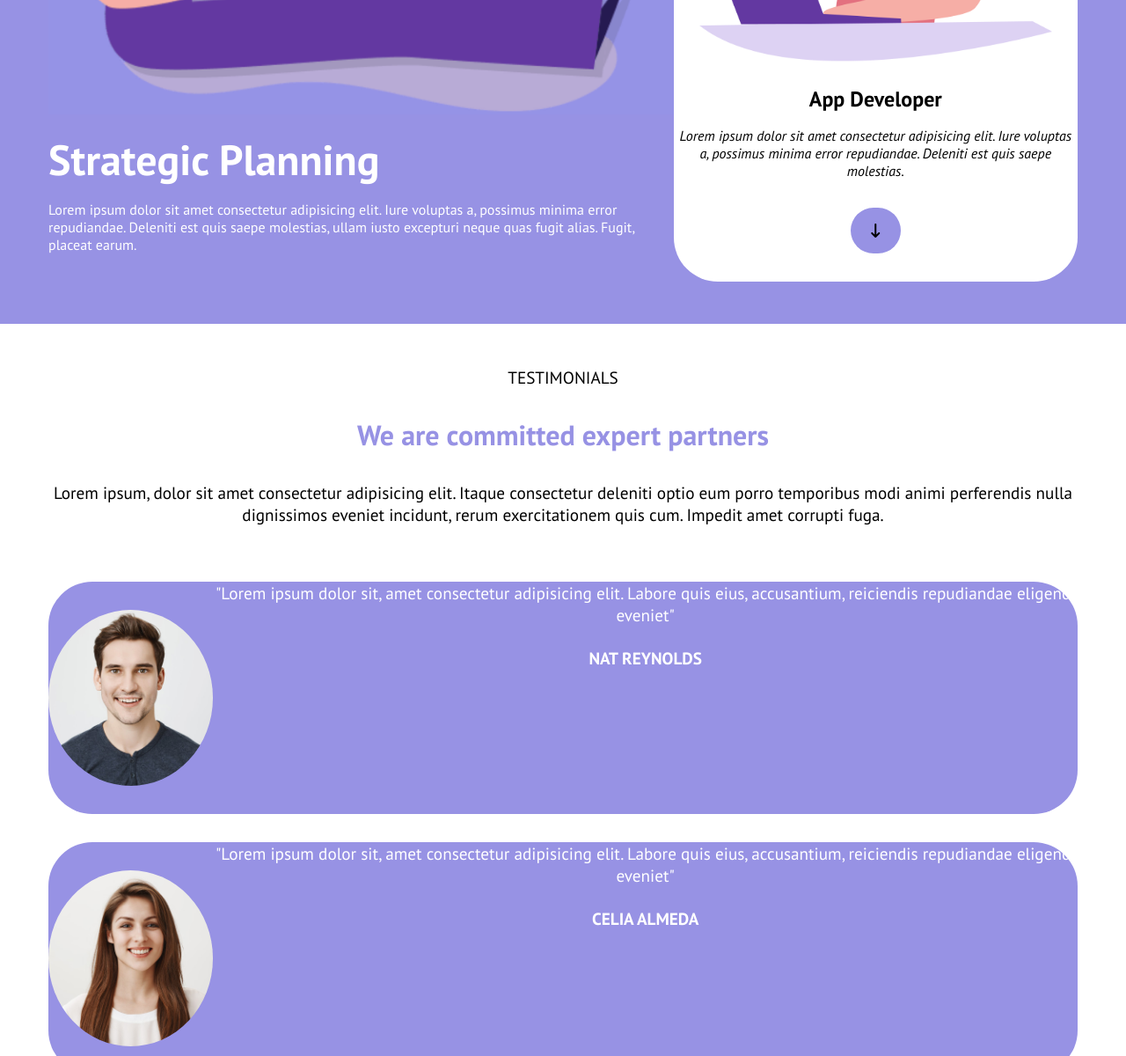
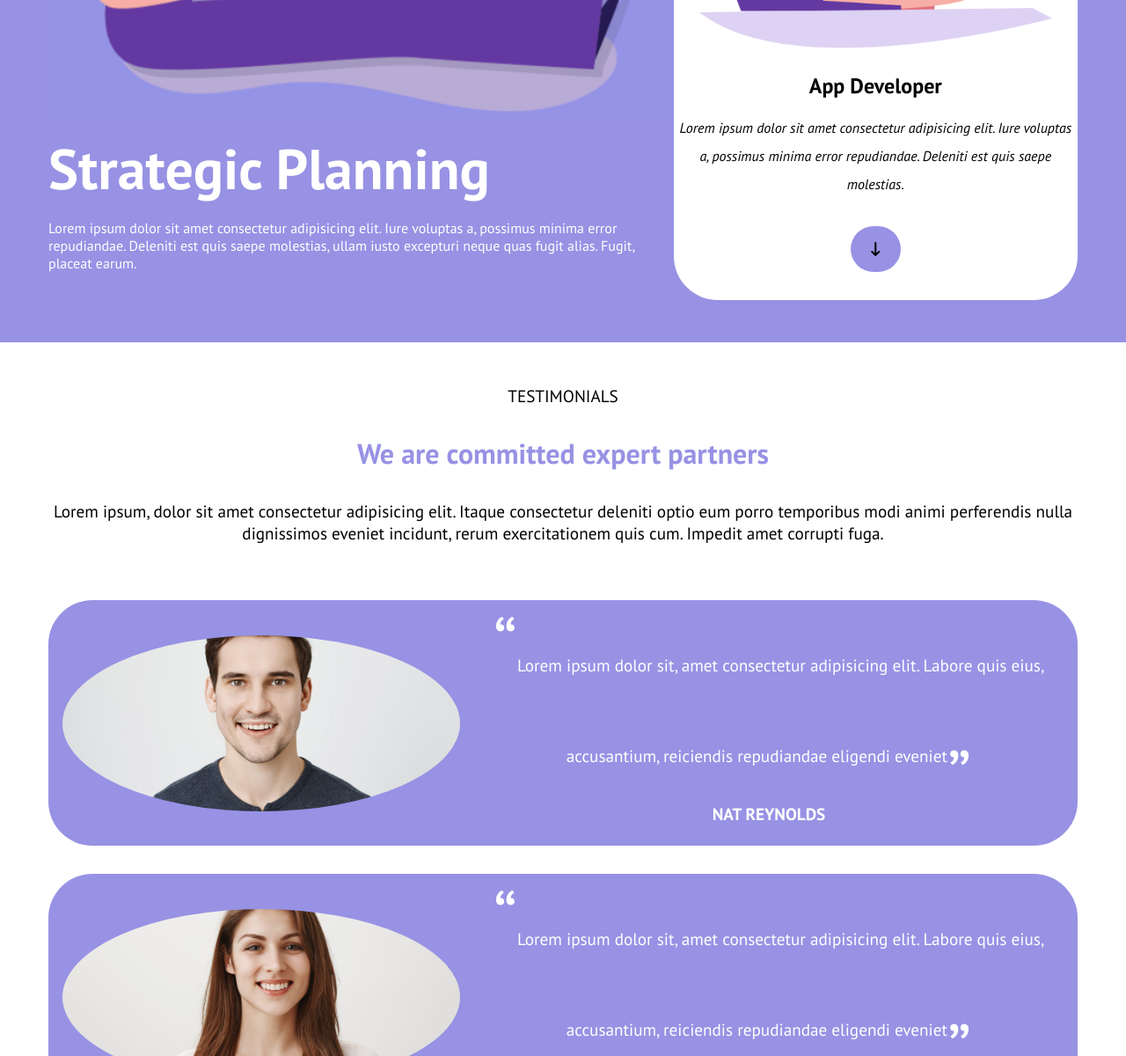
Before and after one commit to Giuseppe-Lo-Re/htmlcss-responsive-layout, a plain HTML site: page index.html in a window 1280 px wide. Shown: the part 1600-2800 px from the top of the page at 88% size. Drawn offline with Linux system fonts and the light colour scheme.

Commit message:
Testimonials section in progress

```diff
--- a/css/style.css
+++ b/css/style.css
@@ -55,8 +55,9 @@ h2 {
     padding-bottom: 2rem;
 }
 
-.italic {
+.italic-lineheight {
     font-style: italic;
+    line-height: 2em;
 }
 
 .font-size {
@@ -67,6 +68,9 @@ h2 {
     text-align: left;
 }
 
+.rotate {
+    transform: rotate(180deg);
+}
 /* END COMMON */
 
 
@@ -123,7 +127,7 @@ section {
 
 .intro-col {
     width: 100%;
-    padding-bottom: 1rem;
+    padding-bottom: 2rem;
 }
 
 .intro-col .btn-large {
@@ -235,6 +239,12 @@ section {
     margin: 2rem 0;
 }
 
+.review-card span {
+    font-size: 5rem;
+    display: inline-block;
+
+}
+
 .author {
     padding: 1.5rem;
     font-size: 1.2rem;
@@ -305,7 +315,7 @@ footer {
     /* Strategy section */
 
     .font-size {
-        font-size: 3rem;
+        font-size: 4rem;
     }
 
 
@@ -313,6 +323,12 @@ footer {
 
     .review-card {
         display: flex;
+        align-items: center;
+    }
+
+    .square-img-box {
+        width: 60%;
+        margin-left: 1rem;
     }
 
     /* Benefits Section */
@@ -371,7 +387,7 @@ footer {
 
     .double-col-container {
         display: flex;
-        align-items: flex-end;
+        /* align-items: flex-end; */
     }
 
     .double-col {
--- a/index.html
+++ b/index.html
@@ -197,7 +197,7 @@
                                 App Developer
                             </H2>
 
-                            <div class="italic">
+                            <div class="italic-lineheight">
                                 Lorem ipsum dolor sit amet consectetur adipisicing elit. Iure voluptas a, possimus minima error repudiandae. Deleniti est quis saepe molestias.
                             </div>
 
@@ -205,9 +205,8 @@
                                 <i class="fa-solid fa-arrow-down-long"></i>
                             </div>
 
-
                         </div>
-                        </div>
+                    </div>
 
 
                     <!-- End Strategy Col -->
@@ -247,7 +246,7 @@
 
                         <div class="review">
                             <div>
-                                "Lorem ipsum dolor sit, amet consectetur adipisicing elit. Labore quis eius, accusantium, reiciendis repudiandae eligendi eveniet"
+                                <span>“</span>Lorem ipsum dolor sit, amet consectetur adipisicing elit. Labore quis eius, accusantium, reiciendis repudiandae eligendi eveniet<span class="rotate">“</span>
                             </div>
 
                             <div class="author">
@@ -266,7 +265,7 @@
 
                         <div class="review">
                             <div>
-                                "Lorem ipsum dolor sit, amet consectetur adipisicing elit. Labore quis eius, accusantium, reiciendis repudiandae eligendi eveniet"
+                                <span>“</span>Lorem ipsum dolor sit, amet consectetur adipisicing elit. Labore quis eius, accusantium, reiciendis repudiandae eligendi eveniet<span class="rotate">“</span>
                             </div>
 
                             <div class="author">
@@ -285,8 +284,7 @@
 
                         <div class="review">
                             <div>
-                                "Lorem ipsum dolor sit, amet consectetur adipisicing elit. Labore quis eius, accusantium, reiciendis repudiandae eligendi eveniet"
-                            </div>
+                                <span>“</span>Lorem ipsum dolor sit, amet consectetur adipisicing elit. Labore quis eius, accusantium, reiciendis repudiandae eligendi eveniet<span class="rotate">“</span>
 
                             <div class="author">
                                 BOB ROBERTS
```
